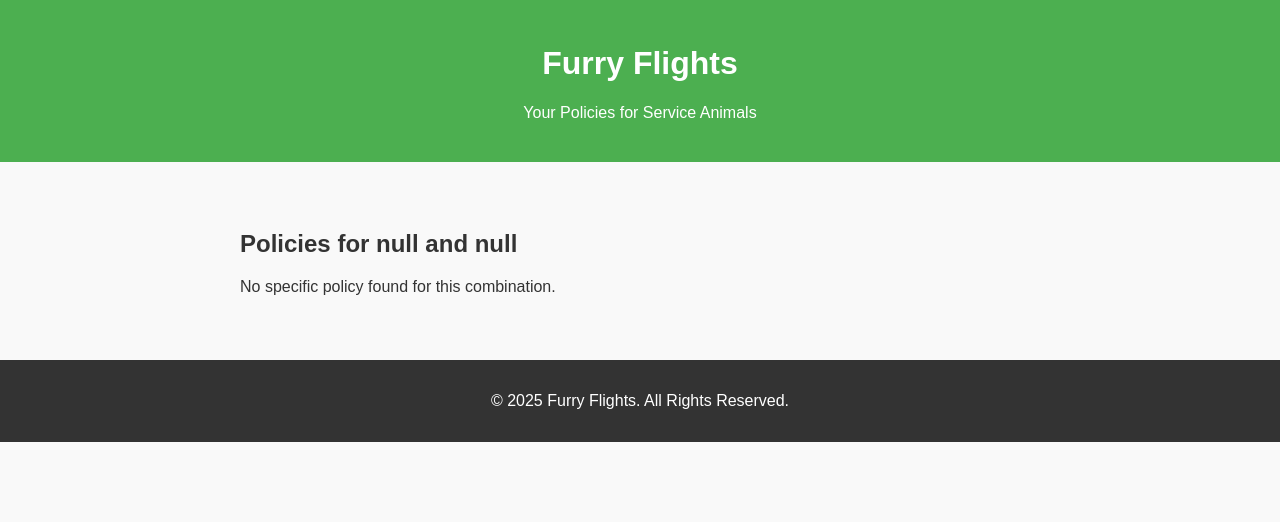
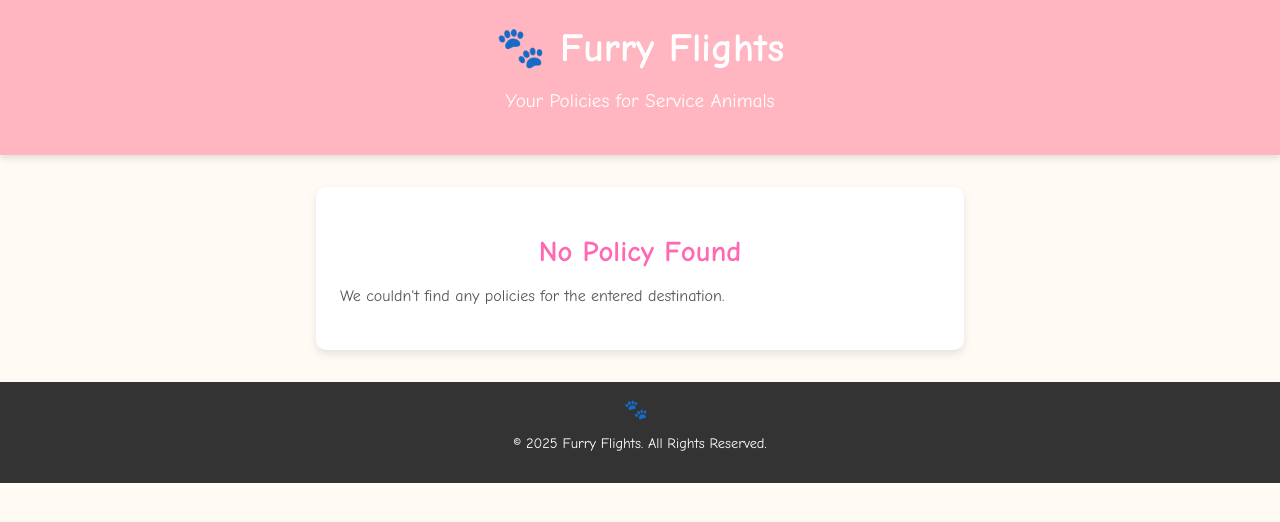
Before and after one commit to yashakaush/hackathon, a plain HTML site: page results.html in a window 1280 px wide. Drawn offline with Linux system fonts and the light colour scheme.

Commit message:
Update results.html

```diff
--- a/results.html
+++ b/results.html
@@ -6,26 +6,52 @@
   <title>Furry Flights - Policies</title>
   <style>
     body {
-      font-family: Arial, sans-serif;
+      font-family: 'Comic Sans MS', cursive, sans-serif;
       margin: 0;
       padding: 0;
-      background-color: #f9f9f9;
+      background-color: #fffaf3;
       color: #333;
       text-align: center;
     }
 
     header {
-      background-color: #4CAF50;
+      background-color: #ffb6c1;
       color: white;
       padding: 1.5rem 0;
       margin-bottom: 2rem;
+      box-shadow: 0 4px 6px rgba(0, 0, 0, 0.1);
+    }
+
+    header h1 {
+      font-size: 2.5rem;
+      margin: 0;
+    }
+
+    header p {
+      font-size: 1.2rem;
     }
 
     .container {
-      max-width: 800px;
+      max-width: 600px;
       margin: auto;
-      padding: 1rem;
+      padding: 1.5rem;
+      background-color: #fff;
+      border-radius: 10px;
+      box-shadow: 0 4px 8px rgba(0, 0, 0, 0.1);
       text-align: left;
+    }
+
+    .container h2 {
+      font-size: 1.8rem;
+      color: #ff69b4;
+      text-align: center;
+      margin-bottom: 1rem;
+    }
+
+    .container p {
+      font-size: 1rem;
+      line-height: 1.6;
+      color: #555;
     }
 
     footer {
@@ -33,52 +59,60 @@
       padding: 1rem;
       background-color: #333;
       color: white;
+      font-size: 0.9rem;
+    }
+
+    .paw-icon {
+      display: inline-block;
+      margin-right: 0.5rem;
+      font-size: 1.2rem;
     }
   </style>
 </head>
 <body>
   <header>
-    <h1>Furry Flights</h1>
+    <h1>🐾 Furry Flights</h1>
     <p>Your Policies for Service Animals</p>
   </header>
 
   <div class="container">
-    <h2 id="resultsTitle"></h2>
-    <p id="resultsContent">Loading rules...</p>
+    <h2 id="resultsTitle">Policies for Your Destination</h2>
+    <p id="resultsContent">Fetching your policy details...</p>
   </div>
 
   <footer>
+    <span class="paw-icon">🐾</span>
     <p>&copy; 2025 Furry Flights. All Rights Reserved.</p>
   </footer>
 
   <script>
-    // Get query parameters
-    const urlParams = new URLSearchParams(window.location.search);
-    const airline = urlParams.get('airline');
-    const destination = urlParams.get('destination');
+    // Fetch JSON data dynamically
+    const fetchPolicies = async () => {
+      try {
+        const response = await fetch('countries.json'); // Ensure this file is in the same directory
+        const policies = await response.json();
 
-    // Display results dynamically
-    const resultsTitle = document.getElementById('resultsTitle');
-    const resultsContent = document.getElementById('resultsContent');
+        const urlParams = new URLSearchParams(window.location.search);
+        const destination = urlParams.get('destination');
 
-    resultsTitle.innerText = `Policies for ${airline} and ${destination}`;
+        const resultsTitle = document.getElementById('resultsTitle');
+        const resultsContent = document.getElementById('resultsContent');
 
-    // Placeholder data for policies
-    const policies = {
-      "Delta Airlines": {
-        "Canada": "Service animals must have a rabies certificate and meet Canadian import rules.",
-        "France": "Service animals must have an EU Pet Passport and microchip."
-      },
-      "United Airlines": {
-        "Canada": "Service animals are allowed in the cabin with proper documentation.",
-        "France": "Service animals need to follow EU entry rules and be registered."
+        if (destination && policies[destination]) {
+          resultsTitle.innerText = `Policies for ${destination}`;
+          const { "General Policy": generalPolicy, "Import Requirements": importRequirements } = policies[destination];
+          resultsContent.innerHTML = `<strong>General Policy:</strong> ${generalPolicy}<br><strong>Import Requirements:</strong> <a href="${importRequirements}" target="_blank">View Details</a>`;
+        } else {
+          resultsTitle.innerText = "No Policy Found";
+          resultsContent.innerText = "We couldn't find any policies for the entered destination.";
+        }
+      } catch (error) {
+        console.error('Error loading policies:', error);
+        document.getElementById('resultsContent').innerText = "An error occurred while fetching policies.";
       }
     };
 
-    // Fetch and display the policy
-    const airlinePolicies = policies[airline] || {};
-    const policy = airlinePolicies[destination] || "No specific policy found for this combination.";
-    resultsContent.innerText = policy;
+    fetchPolicies();
   </script>
 </body>
 </html>
```
